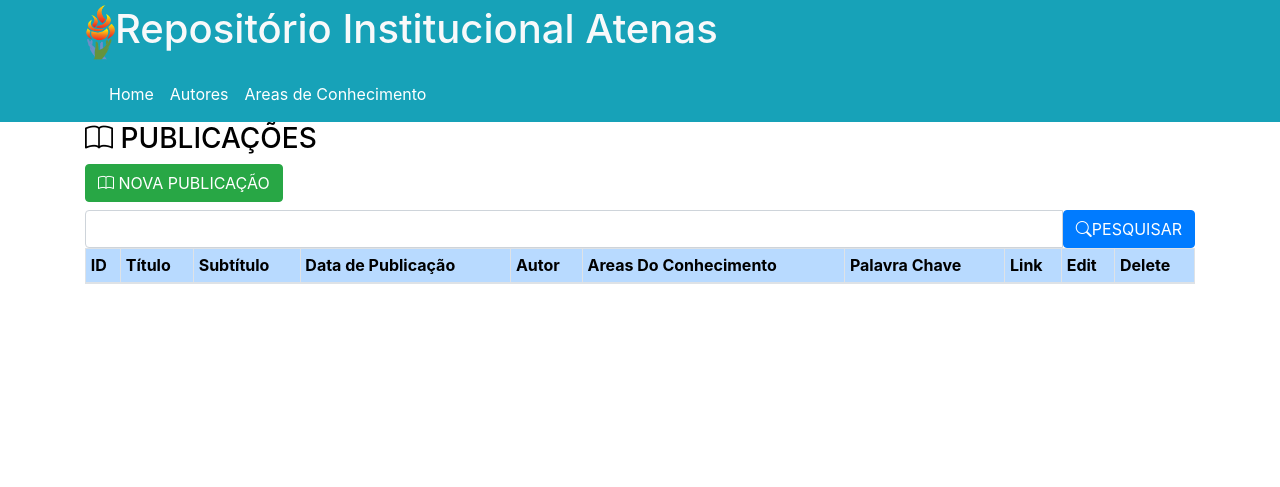
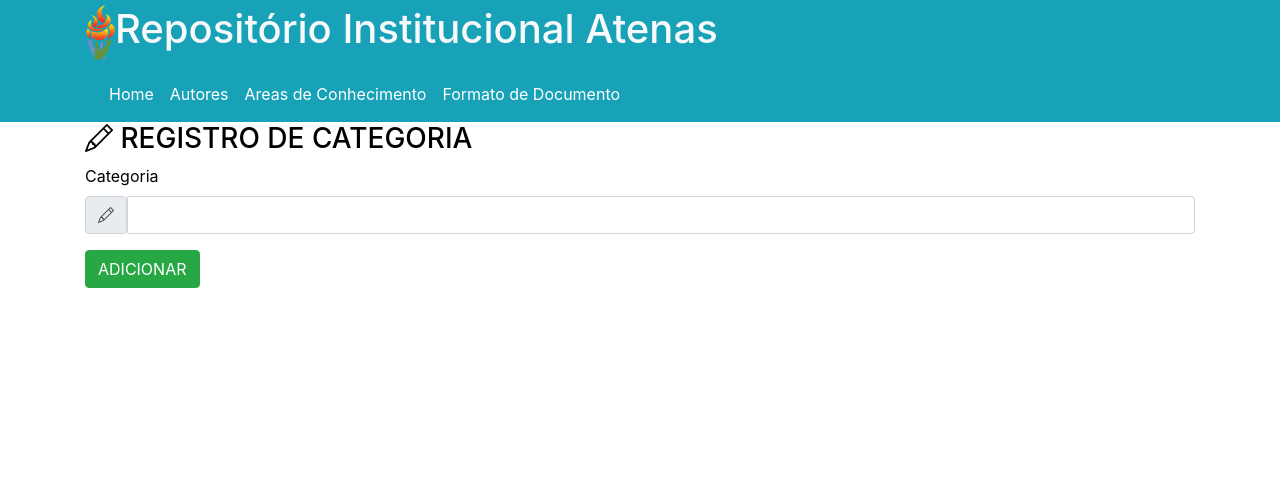
Before and after one commit to wrksystem/Repositorio_Institucional, a PHP site: page /index.php?menu=document_format-register in a window 1280 px wide. Shown: the top 487 px of the page. Run offline with PHP 8.4, Linux system fonts and the light colour scheme; data that the repository does not hold is empty.

Commit message:
Posto Register And Select Complete

```diff
--- a/index.php
+++ b/index.php
@@ -38,6 +38,9 @@ error_reporting(E_ALL);
                         </li>
                         <li class="nav-item active">
                             <a class="nav-link" href="index.php?menu=knowledge_areas">Areas de Conhecimento</a>
+                        </li>
+                        <li class="nav-item active">
+                            <a class="nav-link" href="index.php?menu=document_format">Formato de Documento</a>
                         </li>
                     </ul>
                 </div>
@@ -113,7 +116,29 @@ error_reporting(E_ALL);
                     case 'select-knowledge_areas':
                         include("pages/knowledge_areas/select-knowledgeAreas.php");
                         break;
-
+                    //document format section
+                    case 'document_format':
+                        include("pages/document_format/document_format.php");
+                        break;
+                    case 'document_format-register':
+                        include("pages/document_format/document_format-register.php");
+                        break;
+                    case 'insert-document_format':
+                        include("pages/document_format/insert-document_format.php");
+                        break;
+                    case 'edit-document_format':
+                        include("pages/document_format/edit-document_format.php");
+                        break;
+                    case 'delete-document_format':
+                        include("pages/document_format/delete-document_format.php");
+                        break;
+                    case 'update-document_format':
+                        include("pages/document_format/update-document_format.php");
+                        break;
+                    case 'select-document_format':
+                        include("pages/document_format/select-document_format.php");
+                        break;
+                    //routes end
 
                     default:
                         include("pages/posts/posts.php");
--- /dev/null
+++ b/pages/document_format/document_format-register.php
@@ -0,0 +1,17 @@
+<header>
+    <h3><i class="bi bi-pencil"></i> REGISTRO DE CATEGORIA</h3>
+</header>
+<div>
+    <form action="index.php?menu=insert-document_format" method="post">
+        <div class="mb-3">
+            <label class="form-label" for="category">Categoria</label>
+            <div class="input-group">
+                <span class="input-group-text"><i class="bi bi-pencil"></i></span>
+                <input class="form-control" type="text" name="category">
+            </div>
+        </div>
+        <div class="mb-3">
+            <input class="btn btn-success" type="submit" value="ADICIONAR" name="btnAdicionar">
+        </div>
+    </form>
+</div>
--- a/pages/posts/posts.php
+++ b/pages/posts/posts.php
@@ -7,7 +7,7 @@
 </div>
 
 <div>
-    <form action="index.php?menu=authors" method="post">
+    <form action="index.php?menu=posts" method="post">
         <div class="input-group">
             <input class="form-control" type="text" name="search">
             <button class="btn btn-primary btn-sn" type="submit"><i class="bi bi-search"></i>PESQUISAR</button>
@@ -20,15 +20,16 @@
     <thead>
         <tr>
             <th>ID</th>
-            <th>Título</th>
-            <th>Subtítulo</th>
-            <th>Data de Publicação</th>
-            <th>Autor</th>
-            <th>Areas Do Conhecimento</th>
-            <th>Palavra Chave</th>
-            <th>Link</th>
-            <th>Edit</th>
-            <th>Delete</th>
+            <th class="text-center">Título</th>
+            <th class="text-center">Subtítulo</th>
+            <th class="text-center">Data de Publicação</th>
+            <th class="text-center">Autor</th>
+            <th class="text-center">Palavra Chave</th>
+            <th class="text-center">Areas Do Conhecimento</th>
+            <th class="text-center">Categoria</th>
+            <th class="text-center">Link</th>
+            <th class="text-center">Edit</th>
+            <th class="text-center">Delete</th>
         </tr>
     </thead>
     <tbody>
@@ -48,13 +49,17 @@
         upper(titulo) AS titulo,
         upper(Subtitulo) AS Subtitulo,
         DATE_FORMAT(DataDePublicacao,'%d/%m/%Y') AS DataDePublicacao,
+        upper(Autor_id) AS Autor_id,
         upper(PalavraChave) AS PalavraChave,
-        lower(Link) AS Link
+        upper(AreasDoConhecimento_idAreasDoConhecimento) AS AreasDoConhecimento_idAreasDoConhecimento,
+        upper(FormatoDoDocumento_id) AS FormatoDoDocumento_id,
+        Link AS Link
         FROM iniciacaocientifica
 
         WHERE
             idCadastro = '{$search}' OR
-            titulo LIKE '%{$search}%'
+            titulo LIKE '{$search}' OR
+            Subtitulo LIKE '%{$search}%'
             ORDER BY titulo ASC
             LIMIT $start, $amount
         ";
@@ -65,16 +70,17 @@
 
             ?>
                 <tr>
-                    <td><?=$data["idCadastro"] ?></td>
-                    <td class="text-nowrap"><?=$data["Titulo"] ?></td>
-                    <td class="text-nowrap"><?=$data["Subtitulo"] ?></td>
-                    <td class="text-nowrap"><?=$data["DataDePublicacao"] ?></td>
-                    <td class="text-nowrap"><?=$data["Autor"] ?></td>
-                    <td class="text-nowrap"><?=$data["PalavraChave"] ?></td>
-                    <td class="text-nowrap"><?=$data["AreaDoConhecimento"] ?></td>
-                    <td class="text-nowrap"><a class="btn bi bi-file-pdf-fill"></a> <?=$data["Link"] ?></td>
-                    <td class="text-center"><a class="btn btn-warning btn-sm" href="index.php?menu=edit-post&idCadastro=<?=$data["idCadastro"]?>"><i class="bi bi-pencil-square"></i></a></td>
-                    <td class="text-center"><a class="btn btn-danger btn-sm" href="index.php?menu=delete-post&idCadastro=<?=$data["idCadastro"]?>"><i class="bi bi-trash-fill"></i></a></td>
+                    <td class="text-center"><?=$data["idCadastro"] ?></td>
+                    <td class="text-center"><?=$data["titulo"] ?></td>
+                    <td class="text-center"><?=$data["Subtitulo"] ?></td>
+                    <td class="text-nowrap text-center"><?=$data["DataDePublicacao"] ?></td>
+                    <td class="text-nowrap text-center"><?=$data["Autor_id"] ?></td>
+                    <td class="text-nowrap text-center"><?=$data["PalavraChave"] ?></td>
+                    <td class="text-nowrap text-center"><?=$data["AreasDoConhecimento_idAreasDoConhecimento"] ?></td>
+                    <td class="text-nowrap text-center"><?=$data["FormatoDoDocumento_id"] ?></td>
+                    <td class="text-center text-center"><a class="bi bi-file-pdf-fill btn-danger btn-sm align-middle" href="<?=$data["Link"]?>" target="_blank"></a></td>
+                    <td class="text-center text-center"><a class="btn btn-warning btn-sm" href="index.php?menu=edit-post&idCadastro=<?=$data["idCadastro"]?>"><i class="bi bi-pencil-square"></i></a></td>
+                    <td class="text-center text-center"><a class="btn btn-danger btn-sm" href="index.php?menu=delete-post&idCadastro=<?=$data["idCadastro"]?>"><i class="bi bi-trash-fill"></i></a></td>
                 </tr>
 
             <?php
--- a/pages/posts/update-post.php
+++ b/pages/posts/update-post.php
@@ -4,7 +4,7 @@
 
 <?php
 
-    $idRegister = mysqli_real_escape_string($conection, $_POST["idCadastro"]);
+    $idCadastro = mysqli_real_escape_string($conection, $_POST["idCadastro"]);
     $title = mysqli_real_escape_string($conection, $_POST["Titulo"]);
     $subtitle = mysqli_real_escape_string($conection, $_POST["Subtitulo"]);
     $publicationDate = mysqli_real_escape_string($conection, $_POST["DataDePublicacao"]);
@@ -12,14 +12,16 @@
     $link = mysqli_real_escape_string($conection, $_POST["Link"]);
     $author = mysqli_real_escape_string($conection, $_POST["Autor"]);
     $knowledgeArea = mysqli_real_escape_string($conection, $_POST["AreasDoConhecimento"]);
+    $category = mysqli_real_escape_string($conection, $_POST["Categoria"]);
 
     $sql = "UPDATE iniciacaocientifica SET
         Titulo = '{$title}',
         Subtitulo = '{$subtitle}',
         DataDePublicacao = '{$publicationDate}',
         PalavraChave = '{$keyword}',
+        Categoria = '{$category}',
         Link = '{$link}',
-        Auto = '{$author}',
+        Autor = '{$author}',
         AreasDoConhecimento = '{$knowledgeArea}'
         WHERE idCadastro = '{$idCadastro}'
         ";
```
Also changed, not shown: pages/document_format/delete-document_format.php (added, +11 -0 lines), pages/document_format/document_format.php (added, +75 -0 lines), pages/document_format/edit-document_format.php (added, +39 -0 lines), pages/document_format/insert-document_format.php (added, +20 -0 lines), pages/document_format/select-document_format.php (added, +14 -0 lines), pages/document_format/update-document_format.php (added, +19 -0 lines), pages/posts/insert-post.php (+5 -3 lines), pages/posts/post-register.php (+14 -0 lines).
